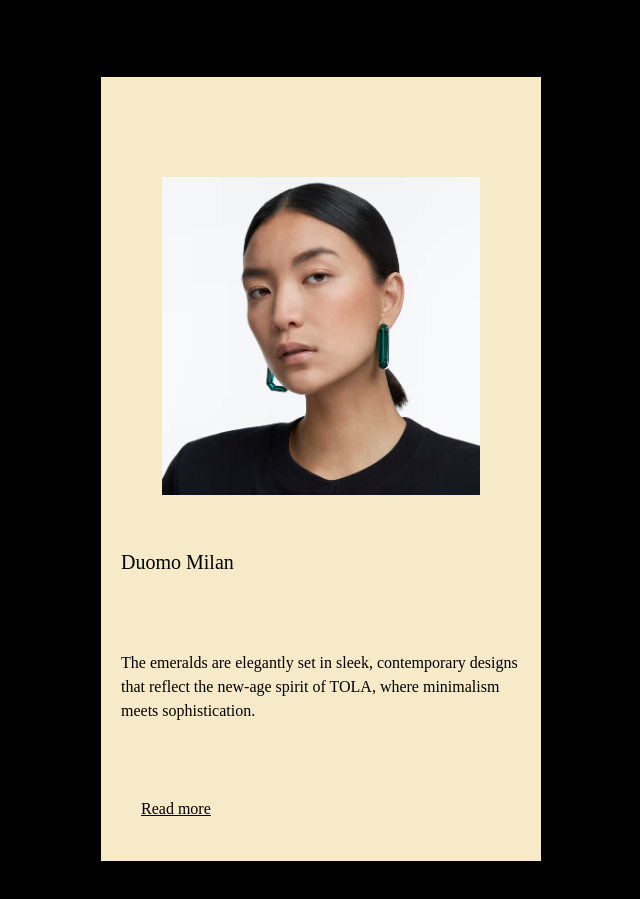
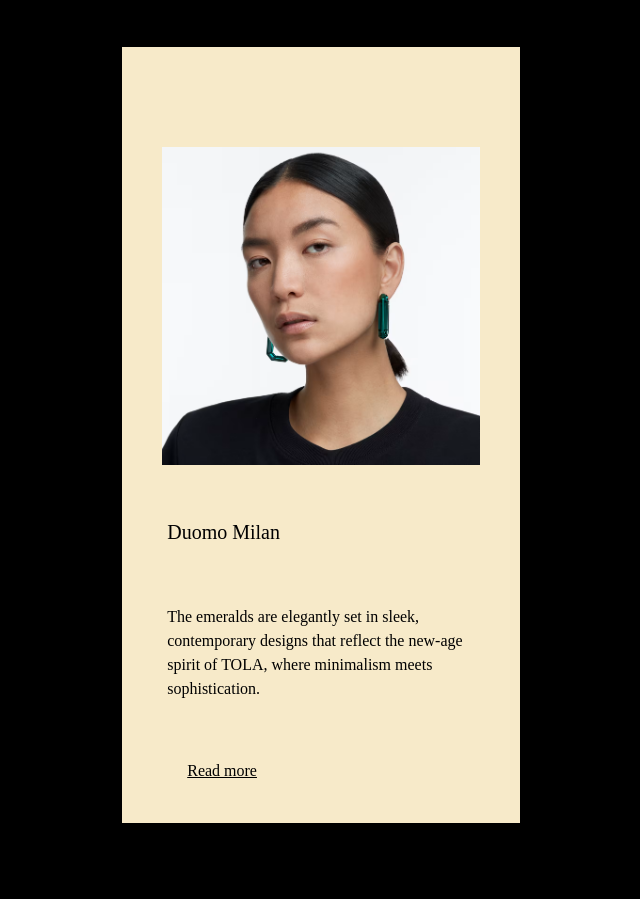
Before and after one commit to HimalayaJhala/TOLA, a React (Create React App) app: page / in a window 1280 px wide. Shown: the part 1480-2379 px from the top of the page, without its empty margins (319-959 px from the left). Built offline with nearby package versions, Linux system fonts and the light colour scheme.

Commit message:
pushing h and w changes

```diff
--- a/src/App.js
+++ b/src/App.js
@@ -295,7 +295,7 @@ function App() {
               <h3 className=" flex flex-row text-white text-[18px] items-center p-10 ">
                 <img
                   src="/icon8location.png"
-                  className=" w-5 h-5 bg-transparent mr-2"
+                  className=" w-[1vw] h-[1.75vh] bg-transparent mr-2"
                   alt="logo"
                 />
                 Store
@@ -337,7 +337,7 @@ function App() {
                     <p>
                       <img
                         ref={logospin}
-                        className="  w-[280px] z-50 flex overflow-x-hidden"
+                        className="  w-[15vw] z-50 flex overflow-x-hidden"
                         src="/logo3r.png"
                         alt="logo"
                       />
@@ -383,46 +383,48 @@ function App() {
             </p>
           </div>
           {/* frist corousel */}
-          <div className="mt-[50px]  bg-black pt-10 pb-32   ">
-            <div className=" flex flex-col md:flex-row justify-center w-screen gap-10    h-[700px] mb-[10px] ">
+          <div className="mt-[50px]  bg-black pt-10 pb-[10vh]   ">
+            <div className=" flex flex-col md:flex-row justify-center w-screen gap-10 h-[80vh]    mb-[10px] ">
               <div
                 ref={leftImg}
-                className=" p-5 pt-20  gap-8 bg-[#f7eac9] flex flex-col items-center absolute  h-auto "
+                className="flex flex-col p-5  pt-20 gap-8 bg-[#f7eac9] items-center  h-auto absolute l "
               >
                 <img
-                  className=" p-5 w-[28vw] max-h-[600px] object-cover"
-                  src="/model2.avif"
+                  className=" w-[28vw] p-5 object-cover "
+                  src="model4.avif"
                   alt="model"
                 />
+
                 <div>
                   <h1 className="text-[20px]">Duomo Milan</h1>
-                  <p className=" flex  text-start items-center relative pt-5 h-[200px] w-[400px] text-black">
-                    emeralds are elegantly set in sleek, contemporary designs
-                    that reflect the new-age spirit of TOLA, where minimalism
-                    meets sophistication.
+                  <p className=" flex  text-start items-center  align-middle relative pt-5 h-[24vh] w-[24vw] text-balck">
+                    The emeralds are elegantly set in sleek, contemporary
+                    designs that reflect the new-age spirit of TOLA, where
+                    minimalism meets sophistication.
                   </p>
-                  <button className=" underline text-black  p-5">
+                  <button className=" underline text-black p-5 ">
                     Read more
                   </button>
                 </div>
               </div>
               <div
                 ref={centerImg}
-                className="flex flex-col pt-20 p-5 gap-8  bg-[#f7eac9] items-center  h-auto absolute  "
+                className="flex flex-col p-5  pt-20 gap-8 bg-[#f7eac9] items-center  h-auto absolute l "
               >
                 <img
-                  className=" p-5 w-[28vw] max-h-[600px] object-cover"
-                  src="/model4th.avif"
+                  className=" w-[28vw] p-5 object-cover "
+                  src="model4th.avif"
                   alt="model"
                 />
+
                 <div>
-                  <h1 className="text-[20px]">Millenia</h1>
-                  <p className=" flex  text-start items-center align-middle relative pt-5 h-[200px] w-[400px] text-black">
-                    Our rings and bracelets feature flawless emeralds, each
-                    hand-selected for their vibrant green hue and unparalleled
-                    clarity.
+                  <h1 className="text-[20px]">Duomo Milan</h1>
+                  <p className=" flex  text-start items-center  align-middle relative pt-5 h-[24vh] w-[24vw]  text-balck">
+                    The emeralds are elegantly set in sleek, contemporary
+                    designs that reflect the new-age spirit of TOLA, where
+                    minimalism meets sophistication.
                   </p>
-                  <button className=" underline text-black p-5">
+                  <button className=" underline text-black p-5 ">
                     Read more
                   </button>
                 </div>
@@ -439,7 +441,7 @@ function App() {
 
                 <div>
                   <h1 className="text-[20px]">Duomo Milan</h1>
-                  <p className=" flex  text-start items-center  align-middle relative pt-5 h-[200px] w-[400px] text-balck">
+                  <p className=" flex  text-start items-center  align-middle relative pt-5 h-[24vh] w-[24vw]  text-balck">
                     The emeralds are elegantly set in sleek, contemporary
                     designs that reflect the new-age spirit of TOLA, where
                     minimalism meets sophistication.
@@ -457,11 +459,11 @@ function App() {
             <div className="flex flex-col pb-36">
               <div ref={slide1} className="flex justify-start  items-center">
                 <img
-                  className="z-10   h-[800px] w-1/2"
+                  className="z-10   w-[45vw]"
                   src="/model1.avif"
                   alt="model"
                 />
-                <p1 className="pt-[320px]  pb-[320px] pl-24 pr-24 text-[18px] bg-gray-950">
+                <p1 className="px-[10vw]  py-[21vw] pl-24 pr-24 text-[18px] bg-gray-950">
                   Their minimalist design makes them versatile, perfect for any
                   outfit—from casual daywear to refined evening attire.
                 </p1>
@@ -470,7 +472,7 @@ function App() {
                 ref={slide2}
                 className="flex justify-end mt-[200px] items-center "
               >
-                <p1 className="pt-[320px]  pb-[320px] pl-24 pr-24 text-[18px] bg-gray-950">
+                <p1 className="px-[10vw]  py-[21vw]pl-24 pr-24 text-[18px] bg-gray-950">
                   Our rings and bracelets feature flawless emeralds, each
                   hand-selected for their vibrant green hue and unparalleled
                   clarity. The emeralds are elegantly set in sleek, contemporary
@@ -478,7 +480,7 @@ function App() {
                   minimalism meets sophistication.
                 </p1>
                 <img
-                  className="z-10 opacity-1  h-[800px] w-1/2 "
+                  className="z-10 opacity-1 w-[45vw] "
                   src="model2.avif"
                   alt="model"
                 />
@@ -488,11 +490,11 @@ function App() {
                 className="flex justify-start mt-[200px] items-center"
               >
                 <img
-                  className="z-10 opacity-1 h-[800px] w-1/2"
+                  className="z-10 opacity-1 w-[45vw]"
                   src="/model3.avif"
                   alt="model"
                 />
-                <p1 className="pt-[320px]  pb-[320px] pl-24 pr-24 text-[18px] bg-gray-950">
+                <p1 className="px-[10vw]  py-[21vw]pl-24 pr-24 text-[18px] bg-gray-950">
                   The necklace features a sleek, modern chain design accented
                   with sparkling diamonds, meticulously set to capture light
                   from every angle. The industrial aesthetic of the chain
@@ -549,7 +551,7 @@ function App() {
               />
             </div>
             <div className="flex items-center justify-center bg-amber-300  pt-0 pb-12">
-              <button className="bg-black p-5 text-white w-[200px]">
+              <button className="bg-black p-5 text-white w-[10vw]">
                 Join the club
               </button>
             </div>
@@ -559,7 +561,7 @@ function App() {
             <div>
               <div className="w-full flex justify-center p-20 ">
                 <img
-                  className="  w-[100px]   mt-8 "
+                  className="  w-[8vw]   mt-8 "
                   src="/logobwr.png"
                   alt="logo"
                 />
```
